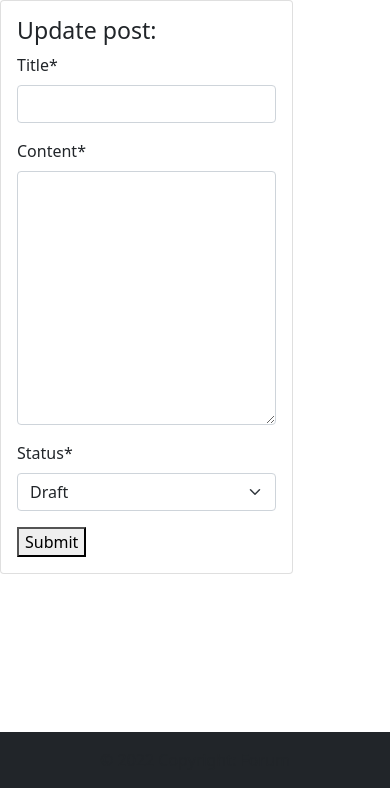
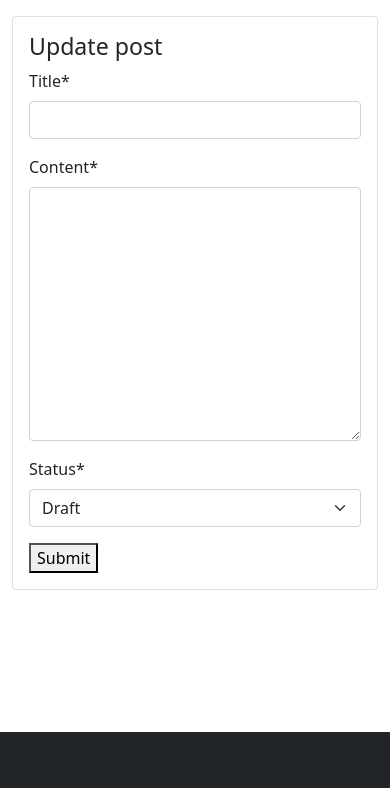
Before and after one commit to Code-Institute-Submissions/sarahjameson-CI-PP4-super_cool_forum_AugResub, a Django app: template templates/update_post.html in a window 390 px wide. Shown: the part 56-844 px from the top of the page. Run offline with Django 3.2, Linux system fonts and the light colour scheme; the template is opened without the code that fills it: values that come from a table or form of the project are taken from there, others are empty; some libraries are stand-ins or nearby versions.

Commit message:
Made update post page more responsive

```diff
--- a/templates/update_post.html
+++ b/templates/update_post.html
@@ -4,10 +4,12 @@
 
 {% load crispy_forms_tags %}
 
-<div class="col-9">
+<div class="container">
+  <div class="row">
+    <div class="col-lg-9 col-md-9 col-sm-12 col-xs-12 mt-3">
       <div class="card">
         <div class="card-body">
-            <h3>Update post:</h3>
+          <h3>Update post</h3>
           <form method="post">
             {{ post_form | crispy }}
             {% csrf_token %}
@@ -18,5 +20,8 @@
         </div>
       </div>
     </div>
+  </div>
+</div>
+
 
 {% endblock content %}
```
Lines whose indentation alone changed are shown as unchanged.
